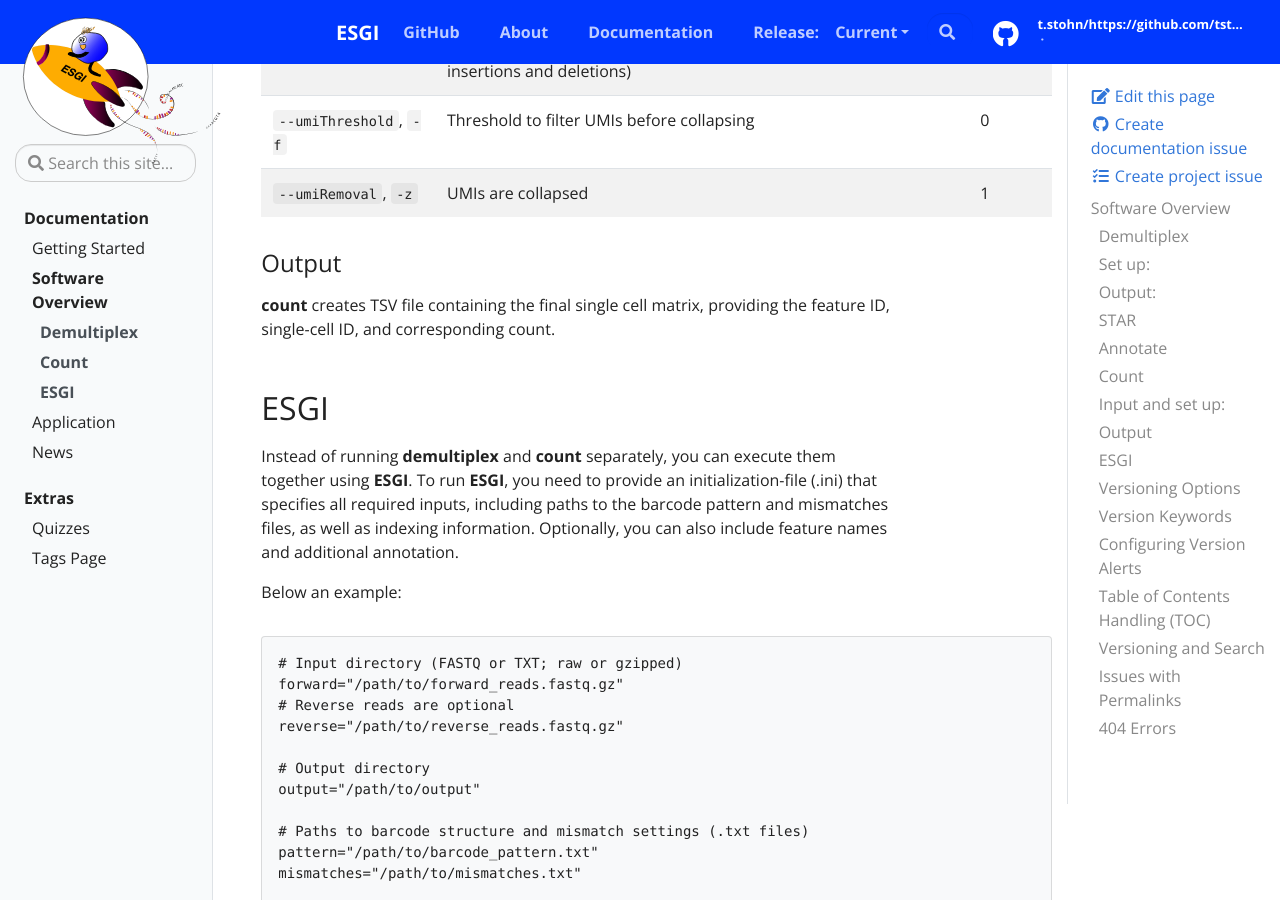
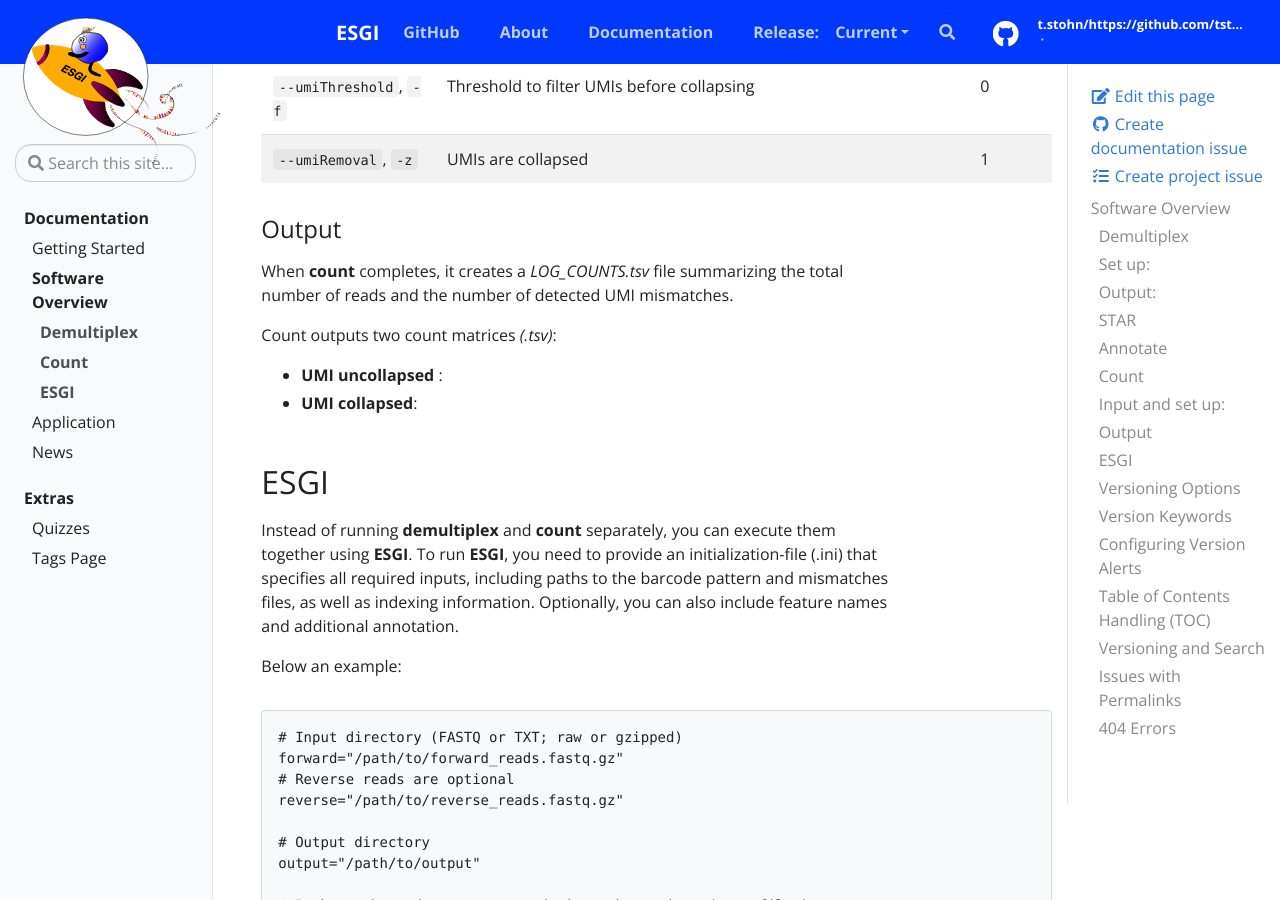
Before and after one commit to tstohn/ESGI.documentation, a Jekyll site: the page built from _docs/software-overview.md, in a window 1280 px wide and 900 px high, scrolled down 4539 px. Built offline with Jekyll 4.4.1, drawn with Linux system fonts in a browser that asks for light colours.

Commit message:
Count output

```diff
--- a/_docs/software-overview.md
+++ b/_docs/software-overview.md
@@ -88,8 +88,6 @@ The following parameters must be specified:
 | `--singleCellIndices`, `-c` | Indices referring to the positions of the barcode patterns that encode the single-cell identifiers | Comma-separated list
 | `--umiIndex`, `-u` | Indices referring to the positions of the barcode patterns that encode the unique molecule identifiers (UMIs) | Comma-separated list
 
----
-
 Optional parameters (annotation and metadata)
 
 | Option | Description | File type | Default |
@@ -97,8 +95,6 @@ Optional parameters (annotation and metadata)
 | `--featureNames`, `-a` | List of all feature names, in same order as the feature-barcodes in the barcode file | (.txt) | Nucleotide sequences
 |  `--annotationFiles`, `-g` | List of paths to files, where every file contains a list of single-cell annotations (like conditions). Should be in same order as the barcodes for annotation  | (.txt) | None
 |  `--annotationIdxs`, `-y` | List of space separated indices used to annotate cells  | (.txt) | None
-
----
 
 Optional parameters (UMI handling and collapsing)
 
@@ -111,7 +107,11 @@ Optional parameters (UMI handling and collapsing)
 |  `--umiRemoval`, `-z` | UMIs are collapsed | 1
 
 ### Output
-**count** creates TSV file containing the final single cell matrix, providing the feature ID, single-cell ID, and corresponding count.
+When **count** completes, it creates a *LOG_COUNTS.tsv* file summarizing the total number of reads and the number of detected UMI mismatches.
+
+Count outputs two count matrices *(.tsv)*:
+- **UMI uncollapsed** :
+- **UMI collapsed**:
 
 ## ESGI
 Instead of running **demultiplex** and **count** separately, you can execute them together using **ESGI**. To run **ESGI**, you need to provide an initialization-file (.ini) that specifies all required inputs, including paths to the barcode pattern and mismatches files, as well as indexing information. Optionally, you can also include feature names and additional annotation.
```
